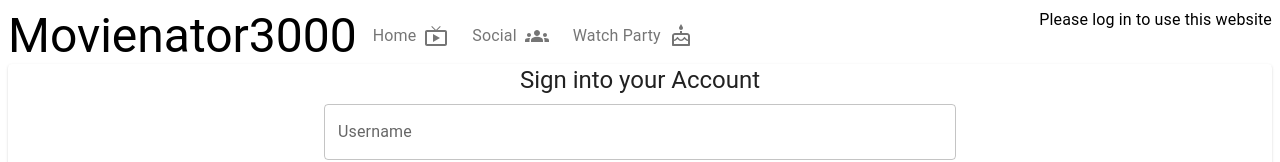
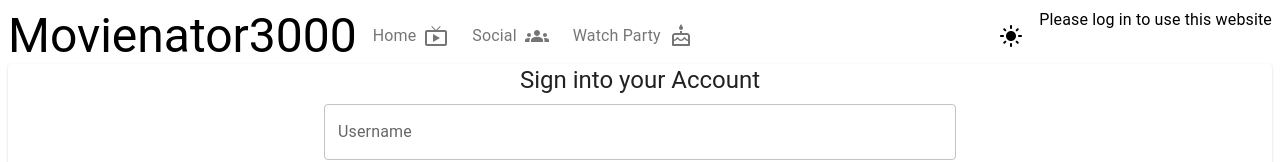
Before and after one commit to paddomanno/movienator-archived, a React (Create React App) app in the folder movienator_react/: page /login in a window 1280 px wide. Shown: the top 162 px of the page. Built offline with nearby package versions, Linux system fonts and the light colour scheme.

Commit message:
add darkmode toggle

```diff
--- a/movienator_react/src/App.tsx
+++ b/movienator_react/src/App.tsx
@@ -1,12 +1,41 @@
+import { ThemeProvider } from '@emotion/react';
+import { createTheme } from '@mui/material';
 import React from 'react';
 import { RouterProvider } from 'react-router-dom';
+import { ColorModeContext } from './ColorModeContext';
 import router from './Router';
 
 /*
 Creating the Router Provider from the exportet Route
  */
 function App() {
-  return <RouterProvider router={router} />;
+  const [mode, setMode] = React.useState<'light' | 'dark'>('light');
+  const colorMode = React.useMemo(
+    () => ({
+      toggleColorMode: () => {
+        setMode((prevMode) => (prevMode === 'light' ? 'dark' : 'light'));
+      },
+    }),
+    []
+  );
+
+  const theme = React.useMemo(
+    () =>
+      createTheme({
+        palette: {
+          mode,
+        },
+      }),
+    [mode]
+  );
+
+  return (
+    <ColorModeContext.Provider value={colorMode}>
+      <ThemeProvider theme={theme}>
+        <RouterProvider router={router} />
+      </ThemeProvider>
+    </ColorModeContext.Provider>
+  );
 }
 
 export default App;
--- /dev/null
+++ b/movienator_react/src/ColorModeContext.tsx
@@ -0,0 +1,6 @@
+import React from 'react';
+
+export const ColorModeContext = React.createContext({
+  // eslint-disable-next-line @typescript-eslint/no-empty-function
+  toggleColorMode: () => {},
+});
--- a/movienator_react/src/pages/RootPage.tsx
+++ b/movienator_react/src/pages/RootPage.tsx
@@ -1,6 +1,6 @@
 //Route: movienator3000.com/
 import { Outlet, useNavigate } from 'react-router-dom';
-import { Avatar, IconButton, Stack, Typography } from '@mui/material';
+import { Avatar, IconButton, Stack, Typography, useTheme } from '@mui/material';
 import { useCookies } from 'react-cookie';
 import LiveTvIcon from '@mui/icons-material/LiveTv';
 import LogoutIcon from '@mui/icons-material/Logout';
@@ -9,6 +9,9 @@ import { User } from '../types/User';
 import { getOneUserToUserId } from '../services/UserService';
 import GroupsIcon from '@mui/icons-material/Groups';
 import CakeOutlinedIcon from '@mui/icons-material/CakeOutlined';
+import { ColorModeContext } from '../ColorModeContext';
+import LightModeIcon from '@mui/icons-material/LightMode';
+import DarkModeIcon from '@mui/icons-material/DarkMode';
 
 export default function RootPage() {
   const SIZE_PROFILEIMAGE = 50;
@@ -16,6 +19,9 @@ export default function RootPage() {
   // eslint-disable-next-line @typescript-eslint/no-unused-vars
   const [cookies, setCookie, removeCookie] = useCookies(['userName', 'userId']);
   const [user, setUser] = useState<User | null>(null);
+
+  const theme = useTheme();
+  const colorMode = React.useContext(ColorModeContext);
 
   useEffect(() => {
     if (cookies.userId) {
@@ -72,6 +78,17 @@ export default function RootPage() {
           </IconButton>
         </Stack>
         <Stack direction={'row'} spacing={1}>
+          <IconButton
+            sx={{ ml: 1 }}
+            onClick={colorMode.toggleColorMode}
+            color="inherit"
+          >
+            {theme.palette.mode === 'dark' ? (
+              <DarkModeIcon />
+            ) : (
+              <LightModeIcon />
+            )}
+          </IconButton>
           {user != null ? (
             <>
               {user.profileImage != null ? (
```
